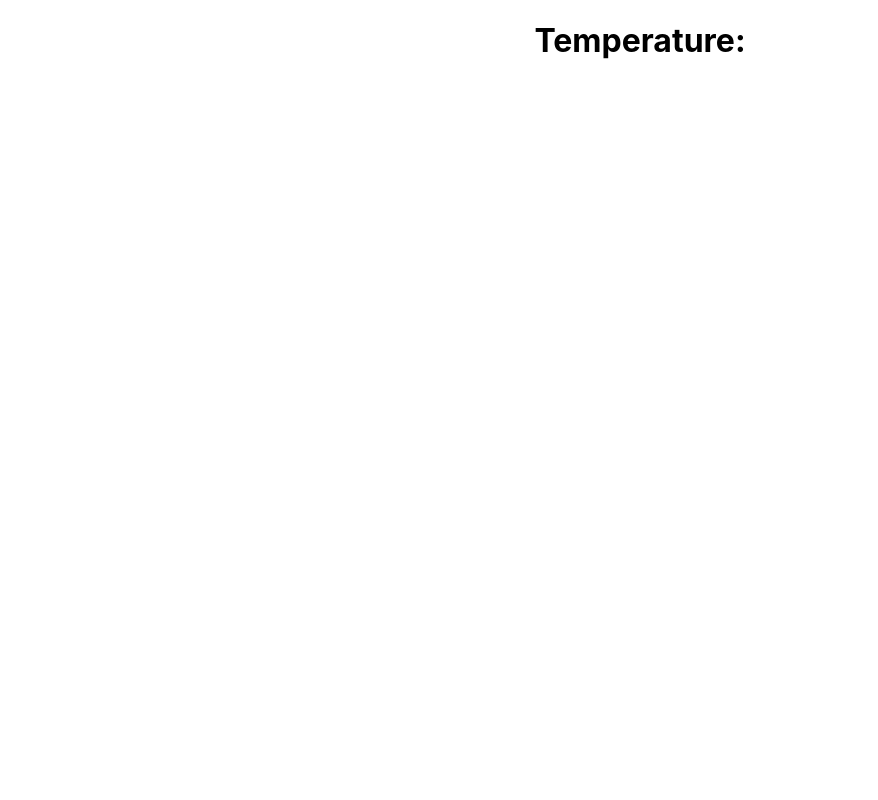
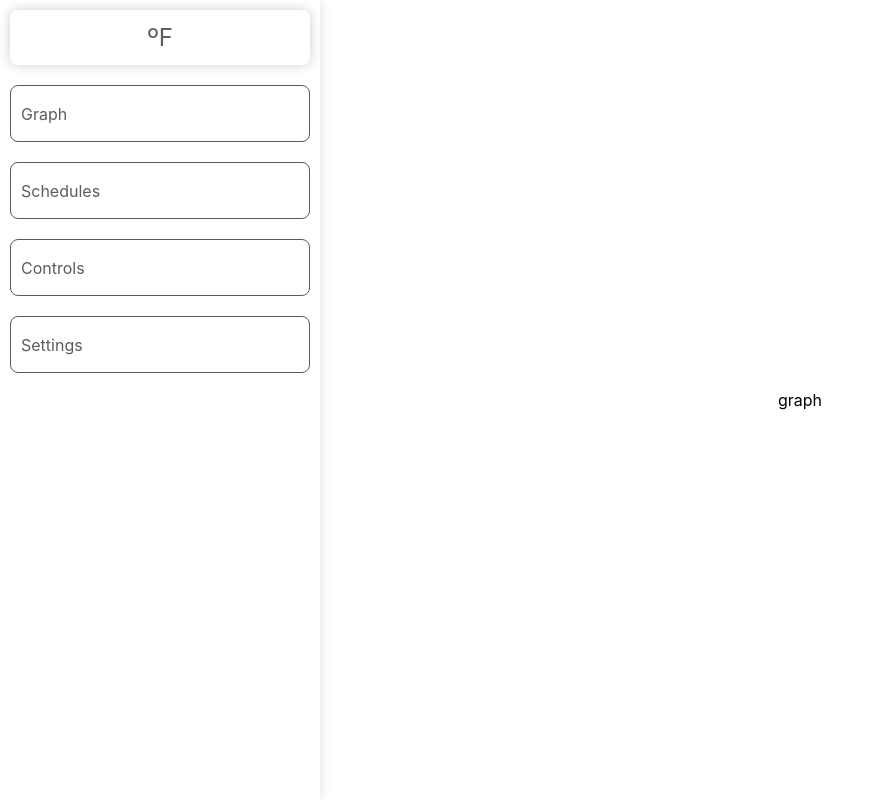
Before and after one commit to ZachJMoore/smart-kiln-standalone-ui, a React (Create React App) app: page / in a window 1280 px wide. Shown: the whole page, without its empty margins (0-878 px from the left). Built offline with nearby package versions, Linux system fonts and the light colour scheme; no server answers.

Commit message:
Establish UI

```diff
--- a/package.json
+++ b/package.json
@@ -6,6 +6,7 @@
     "node-sass": "^4.10.0",
     "react": "^16.6.1",
     "react-dom": "^16.6.1",
+    "react-router-dom": "^4.3.1",
     "react-scripts": "2.1.1"
   },
   "scripts": {
--- a/src/components/App.js
+++ b/src/components/App.js
@@ -1,4 +1,7 @@
 import React, { Component } from 'react';
+import {Route, Link} from "react-router-dom"
+
+
 import Kiln from '../lib/kiln';
 let kiln = new Kiln()
 
@@ -36,15 +39,46 @@ class App extends Component {
     this.updatePackage()
     this.updateSchedules()
 
-    setInterval(this.updatePackage, 1000)
+    setInterval(this.updatePackage, 60000)
   }
 
   render() {
-    return (
-      <div className="App">
-        <h1>Temperature: {this.state.kiln.temperature}</h1>
+    return <>
+      <div className="menu">
+        <div className="temperature">{this.state.kiln.temperature}ºF</div>
+        <Link className="graph" to="/">Graph</Link>
+        <Link className="schedules" to="/schedules">Schedules</Link>
+        <Link className="controls" to="/controls">Controls</Link>
+        <Link className="settings" to="/settings">Settings</Link>
       </div>
-    );
+      <div className="body">
+
+        <Route exact path="/" render={()=>{
+          return (
+            <div>graph</div>
+          )
+        }} />
+
+        <Route exact path="/schedules" render={()=>{
+          return (
+            <div>schedules</div>
+          )
+        }} />
+
+        <Route exact path="/controls" render={()=>{
+          return (
+            <div>controls</div>
+          )
+        }} />
+
+        <Route exact path="/settings" render={()=>{
+          return (
+            <div>settings</div>
+          )
+        }} />
+
+      </div>
+    </>;
   }
 }
 
--- a/src/index.js
+++ b/src/index.js
@@ -3,9 +3,10 @@ import ReactDOM from 'react-dom';
 import './scss/index.scss';
 import './scss/app.scss';
 import App from './components/App';
+import { BrowserRouter } from "react-router-dom"
 import * as serviceWorker from './serviceWorker';
 
-ReactDOM.render(<App />, document.getElementById('root'));
+ReactDOM.render(<BrowserRouter><App /></BrowserRouter>, document.getElementById('root'));
 
 // If you want your app to work offline and load faster, you can change
 // unregister() to register() below. Note this comes with some pitfalls.
--- a/src/scss/app.scss
+++ b/src/scss/app.scss
@@ -1,32 +1,59 @@
-.App {
-  text-align: center;
+$text-primary: #5C5C5C;
+
+#root{
+  align-self: stretch;
+  height: 100%;
+  display: flex;
+  align-items: stretch;
 }
 
-.App-logo {
-  animation: App-logo-spin infinite 20s linear;
-  height: 40vmin;
+.menu{
+  width: 25%;
+  box-shadow: 0 0 12px #0002;
+  display: flex;
+  flex-direction: column;
+  overflow: auto;
+
+  .temperature{
+    color: $text-primary;
+    font-size: 24px;
+    margin: 10px;
+    padding: 10px;
+    height: 35px;
+    min-height: 35px;
+    display: flex;
+    justify-content: center;
+    align-items: center;
+    background: #FFFFFF;
+    box-shadow: 0 0 12px 0 rgba(0,0,0,0.20);
+    border-radius: 8px;
+  }
+
+  & > a{
+    cursor: pointer;
+    text-decoration: none;
+    color: $text-primary;
+    margin: 10px;
+    padding: 10px;
+    height: 35px;
+    min-height: 35px;
+    display: flex;
+    justify-content: flex-start;
+    align-items: center;
+    background: #FFFFFF;
+    border: 1px solid $text-primary;
+    border-radius: 8px;
+
+    &:hover{
+      background: rgba(109, 160, 160, 0.133)
+    }
+  }
 }
 
-.App-header {
-  background-color: #282c34;
-  min-height: 100vh;
+.body{
+  width: 75%;
   display: flex;
   flex-direction: column;
+  justify-content: center;
   align-items: center;
-  justify-content: center;
-  font-size: calc(10px + 2vmin);
-  color: white;
 }
-
-.App-link {
-  color: #61dafb;
-}
-
-@keyframes App-logo-spin {
-  from {
-    transform: rotate(0deg);
-  }
-  to {
-    transform: rotate(360deg);
-  }
-}
--- a/src/scss/index.scss
+++ b/src/scss/index.scss
@@ -1,14 +1,15 @@
 body {
   margin: 0;
   padding: 0;
+  display: flex;
+  justify-content: center;
+  align-items: center;
+  flex-direction: column;
+  height: 100vh;
+  width: 100vw;
   font-family: -apple-system, BlinkMacSystemFont, "Segoe UI", "Roboto", "Oxygen",
     "Ubuntu", "Cantarell", "Fira Sans", "Droid Sans", "Helvetica Neue",
     sans-serif;
   -webkit-font-smoothing: antialiased;
   -moz-osx-font-smoothing: grayscale;
 }
-
-code {
-  font-family: source-code-pro, Menlo, Monaco, Consolas, "Courier New",
-    monospace;
-}
```
Also changed, not shown: 2 other files (tests, documents, lock files or other folders).
